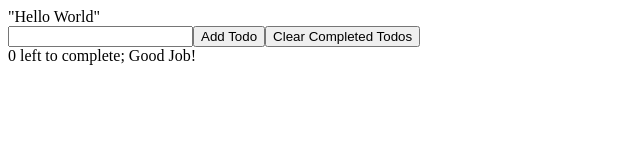
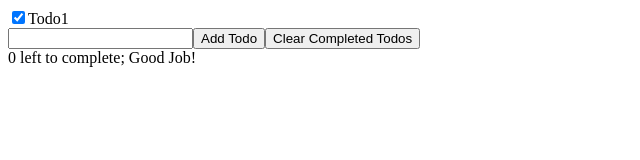
Before and after one commit to CaseyVanAlstyne/todo-react, a React (Create React App) app: page / in a window 1280 px wide. Shown: the top 160 px of the page, without its empty margins (0-640 px from the left). Built offline with nearby package versions, Linux system fonts and the light colour scheme.

Commit message:
added hook for mapping todo from array. Also added checkbox.

```diff
--- a/src/App.js
+++ b/src/App.js
@@ -1,11 +1,12 @@
-import React from "react";
+import React, { useState } from "react";
 import TodoList from "./TodoList";
 
 function App() {
+  const [todos, setTodos] = useState([{ id: 1, name: "Todo1", complete: true }])
   return (
     // The below fragment element allows you to return multiple elements in one rfc
     <>
-      < TodoList />
+      < TodoList todos={todos} />
       <input type="text" />
       <button>Add Todo</button>
       <button>Clear Completed Todos</button>
--- /dev/null
+++ b/src/Todo.js
@@ -0,0 +1,12 @@
+import React from 'react'
+
+export default function Todo({ todo }) {
+    return (
+        <div>
+            <label>
+                <input type="checkbox" checked={todo.complete} />
+                {todo.name}
+            </label>
+        </div>
+    )
+}
--- a/src/TodoList.js
+++ b/src/TodoList.js
@@ -1,9 +1,10 @@
-import React from 'react'
+import React from "react";
+import Todo from "./Todo";
 
-export default function TodoList() {
+export default function TodoList({ todos }) {
     return (
-        <div>
-            "Hello World"
-        </div>
+        todos.map(todo => {
+            return <Todo key={todo.id} todo={todo} />
+        })
     )
 }
```
